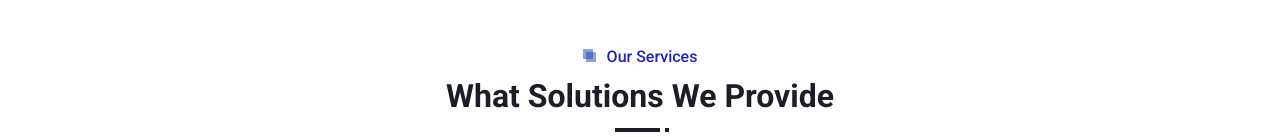
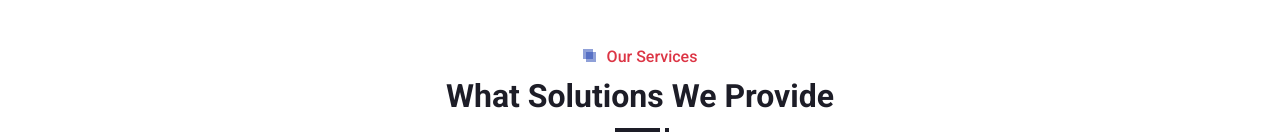
Before and after one commit to oshen4567/secureVision.github.io, a plain HTML site: page index.html in a window 1280 px wide. Shown: the part 1728-1865 px from the top of the page. Drawn offline with nearby package versions, Linux system fonts and the light colour scheme.

Commit message:
Initial commit

```diff
--- a/index.html
+++ b/index.html
@@ -180,8 +180,10 @@
         <!-- Service Start -->
         <div class="container-xxl py-5" id="our-services">
             <div class="container px-lg-5">
+
+                <!--Need to change the color of two blocks to Red-->
                 <div class="section-title position-relative text-center mb-5 pb-2 wow fadeInUp" data-wow-delay="0.1s">
-                    <h6 class="position-relative d-inline text-primary ps-4">Our Services</h6>
+                    <h6 class="position-relative d-inline text-danger ps-4">Our Services</h6>
                     <h2 class="mt-2">What Solutions We Provide</h2>
                 </div>
                 <div class="row g-4">
@@ -401,6 +403,7 @@
 
 
         <!-- Team Start -->
+        <!--Need to clear when the first page loading-->
         <div class="container-xxl py-5" id="my-team">
             <div class="container px-lg-5">
                 <div class="section-title position-relative text-center mb-5 pb-2 wow fadeInUp" data-wow-delay="0.1s">
```
